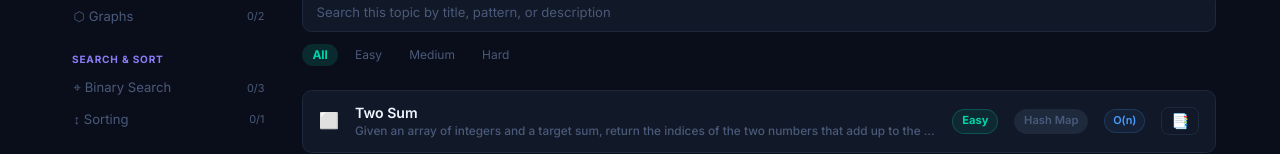
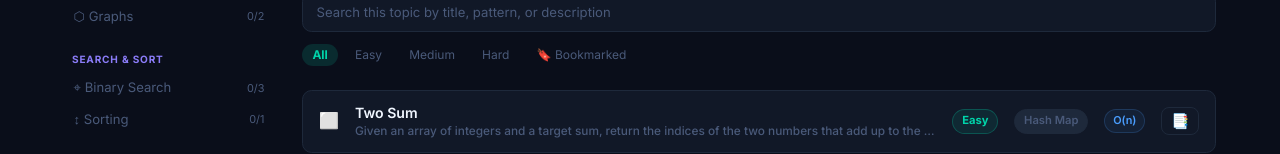
Before and after one commit to Alan-K-Biju-7/AlgoVista, a React (Create React App) app: page /practice in a window 1280 px wide. Shown: the part 341-495 px from the top of the page. Built offline with nearby package versions, Linux system fonts and the light colour scheme.

Commit message:
Add bookmarked filter to practice problem list

```diff
--- a/src/pages/practice/ProblemList.jsx
+++ b/src/pages/practice/ProblemList.jsx
@@ -6,9 +6,11 @@ const DIFF_COLOR = { Easy: '#00d4aa', Medium: '#f5a623', Hard: '#ff6b6b' };
 export default function ProblemList({ topic, problems, onSelect, getStatus, isBookmarked, toggleBookmark }) {
   const [filter, setFilter] = React.useState('All');
   const [query, setQuery] = React.useState('');
+  const [showBookmarkedOnly, setShowBookmarkedOnly] = React.useState(false);
 
   const filtered = problems.filter((p) => {
     const matchesDifficulty = filter === 'All' ? true : p.difficulty === filter;
+    const matchesBookmark = showBookmarkedOnly ? isBookmarked?.(p.id) : true;
     const q = query.trim().toLowerCase();
     const matchesQuery =
       !q ||
@@ -16,7 +18,7 @@ export default function ProblemList({ topic, problems, onSelect, getStatus, isBo
       (p.pattern || '').toLowerCase().includes(q) ||
       (p.description || '').toLowerCase().includes(q);
 
-    return matchesDifficulty && matchesQuery;
+    return matchesDifficulty && matchesBookmark && matchesQuery;
   });
 
   return (
@@ -71,7 +73,7 @@ export default function ProblemList({ topic, problems, onSelect, getStatus, isBo
           }}
         />
 
-        <div style={{ display: 'flex', gap: '0.4rem', marginTop: '0.75rem' }}>
+        <div style={{ display: 'flex', gap: '0.4rem', marginTop: '0.75rem', flexWrap: 'wrap' }}>
           {['All', 'Easy', 'Medium', 'Hard'].map((d) => (
             <button
               key={d}
@@ -90,6 +92,24 @@ export default function ProblemList({ topic, problems, onSelect, getStatus, isBo
               {d}
             </button>
           ))}
+
+          <button
+            type="button"
+            onClick={() => setShowBookmarkedOnly((prev) => !prev)}
+            style={{
+              padding: '0.2rem 0.65rem',
+              borderRadius: '999px',
+              border: 'none',
+              cursor: 'pointer',
+              fontSize: '0.75rem',
+              fontWeight: showBookmarkedOnly ? '700' : '400',
+              background: showBookmarkedOnly ? topic.color + '25' : 'transparent',
+              color: showBookmarkedOnly ? topic.color : 'var(--text-muted)',
+            }}
+            aria-pressed={showBookmarkedOnly}
+          >
+            🔖 Bookmarked
+          </button>
         </div>
       </div>
 
```
